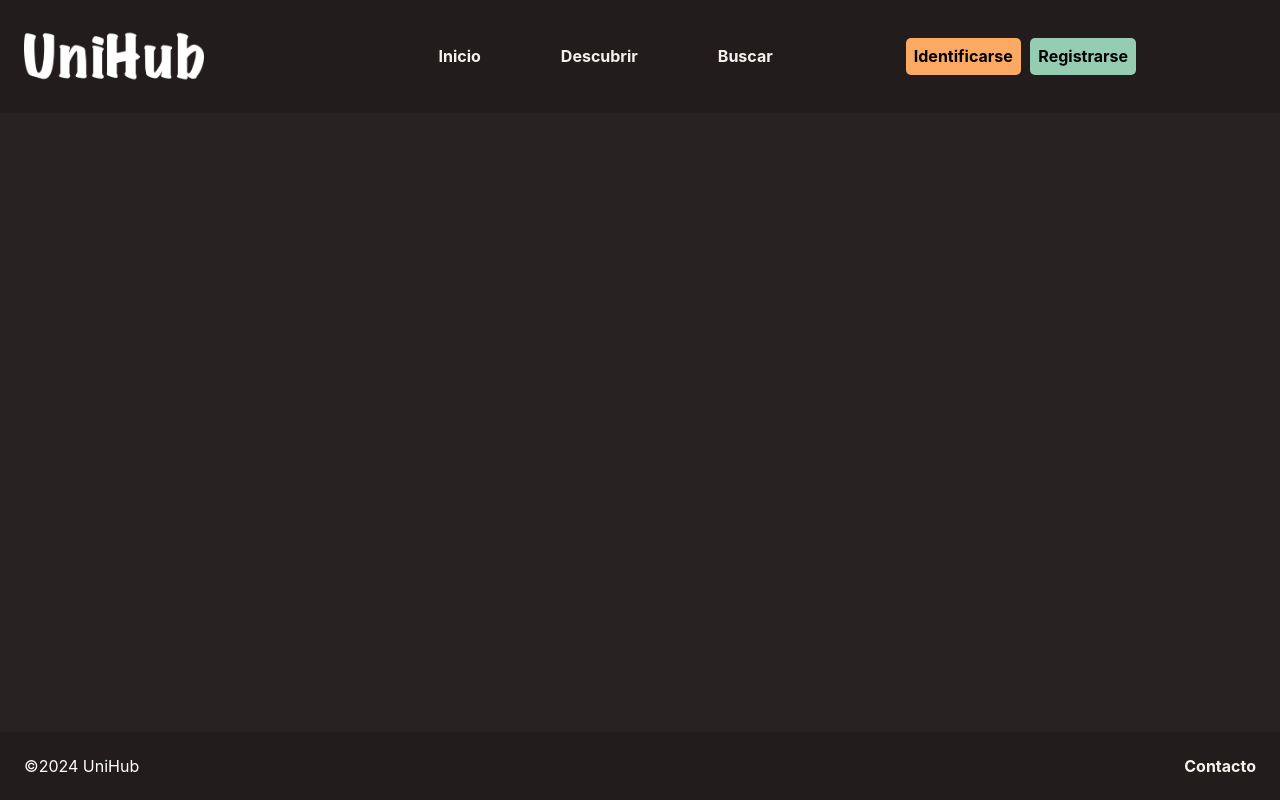
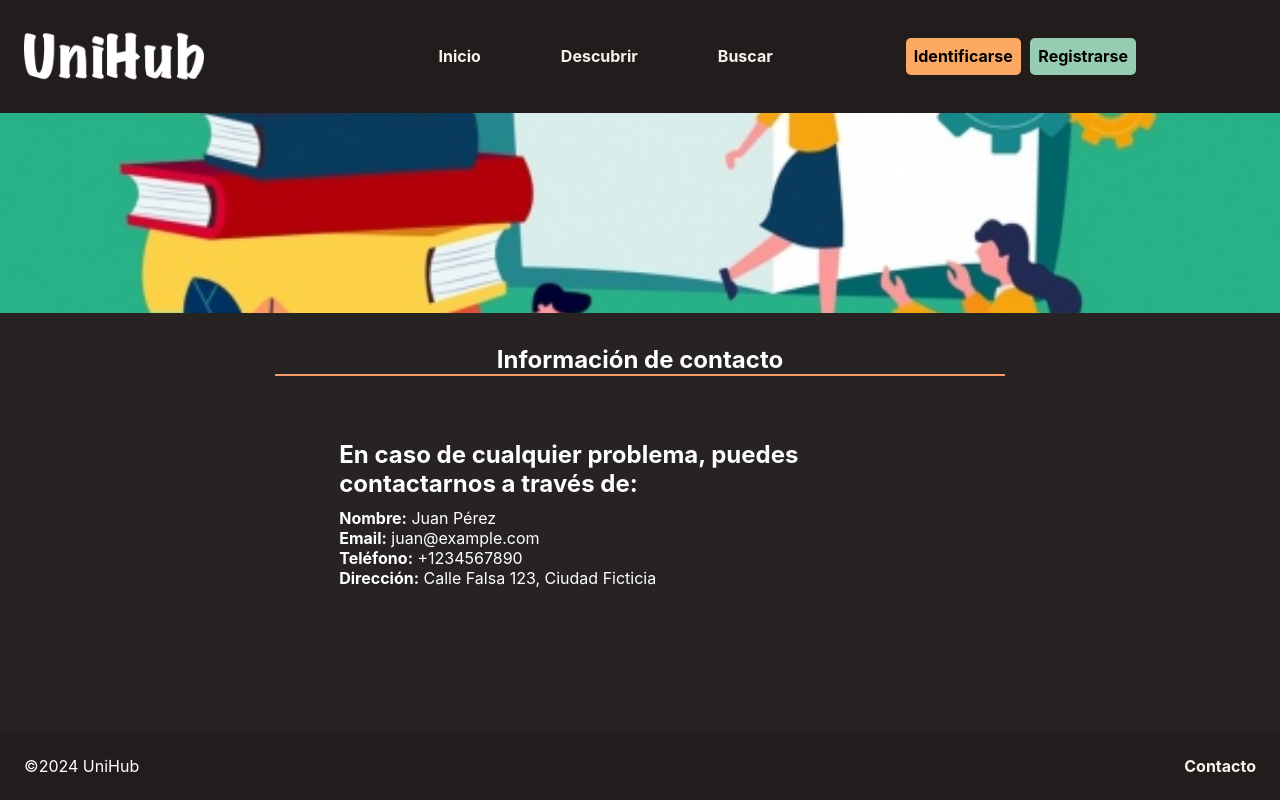
Before and after one commit to Dinastia-Harzu/UniHub, a React (Create React App) app in the folder frontend/unihub/: page /contacto in a window 1280 px wide. Built offline with nearby package versions, Linux system fonts and the light colour scheme.

Commit message:
Cambiar estilos busqueda

```diff
--- a/frontend/unihub/src/App.js
+++ b/frontend/unihub/src/App.js
@@ -47,24 +47,10 @@ export default function App() {
           <Route path="login" element={<InicioSesion />} />
           <Route path="registro" element={<Registro />} />7
           <Route path="editar" element={<EditarPerfil />} />
+          <Route path="contacto" element={<Contacto />} />
         </Routes>
         <Footer />
       </>
     </BrowserRouter>
-    // <BrowserRouter>
-    //   <Routes>
-    //     <Route path="/" element={<Header />}>
-    //       <Route index element={<Inicio />} />
-    //       {/* <Route path="descubrir" element={<Descubrir />} /> */}
-    //       <Route path="buscar" element={<Busqueda />} />
-    //       <Route path="perfil" element={<Perfilusuario />} />
-    //       <Route path="login" element={<InicioSesion />} />
-    //       <Route path="registro" element={<Registro />} />7
-    //       <Route path="editar" element={<EditarPerfil />} />
-    //       {/* <Route path="login" element={<Login />} />
-    //       <Route path="signup" element={<Registro />} /> */}
-    //     </Route>
-    //   </Routes>
-    // </BrowserRouter>
   );
 }
--- a/frontend/unihub/src/components/Contacto.js
+++ b/frontend/unihub/src/components/Contacto.js
@@ -10,18 +10,13 @@ export default function Contacto() {
         <h1 className="titulo-inicio">Información de contacto</h1>
         <section className="contenedor-articulos-inicio">
           <article className="articulo-inicio">
-            <img src="assets/Cabecera.jpg" alt="Imagen" className="imagen-articulo-inicio" />
             <div className="contenido-articulo-inicio">
-              <h2 className="titulo-articulo-inicio">La plataforma perfecta para subir tu trabajo</h2>
-              <p className="texto-articulo-inicio">Lorem ipsum dolor sit amet, consectetur adipiscing elit. Aenean eget lacus sed nibh lacinia hendrerit et at dolor. Duis a nibh neque. Nam feugiat dignissim nunc, vel porttitor diam. Duis vulputate finibus lorem eu faucibus. Phasellus semper gravida velit id volutpat.</p>
+                <h2 className="titulo-articulo-inicio">En caso de cualquier problema, puedes contactarnos a través de:</h2>
+                <p className="texto-articulo-inicio"><strong>Nombre:</strong> Juan Pérez</p>
+                <p className="texto-articulo-inicio"><strong>Email:</strong> juan@example.com</p>
+                <p className="texto-articulo-inicio"><strong>Teléfono:</strong> +1234567890</p>
+                <p className="texto-articulo-inicio"><strong>Dirección:</strong> Calle Falsa 123, Ciudad Ficticia</p>
             </div>
-          </article>
-          <article className="articulo-inicio">
-            <div className="contenido-articulo-inicio">
-              <h2 className="titulo-articulo-inicio">Consigue que el mundo vea tu progreso</h2>
-              <p className="texto-articulo-inicio">Lorem ipsum dolor sit amet, consectetur adipiscing elit. Aenean eget lacus sed nibh lacinia hendrerit et at dolor. Duis a nibh neque. Nam feugiat dignissim nunc, vel porttitor diam. Duis vulputate finibus lorem eu faucibus. Phasellus semper gravida velit id volutpat.</p>
-            </div>
-            <img src="assets/Cabecera.jpg" alt="Imagen" className="imagen-articulo-inicio" />
           </article>
         </section>
       </section>
--- a/frontend/unihub/src/styles/busqueda.css
+++ b/frontend/unihub/src/styles/busqueda.css
@@ -73,3 +73,13 @@ select {
   appearance: none;
   /* Elimina la apariencia nativa del selector */
 }
+
+@media screen and (max-width: 870px) {
+  .formulario-busqueda {
+    width: 100%;
+  }
+}
+
+@media screen and (max-width: 574px) {
+
+}
```
